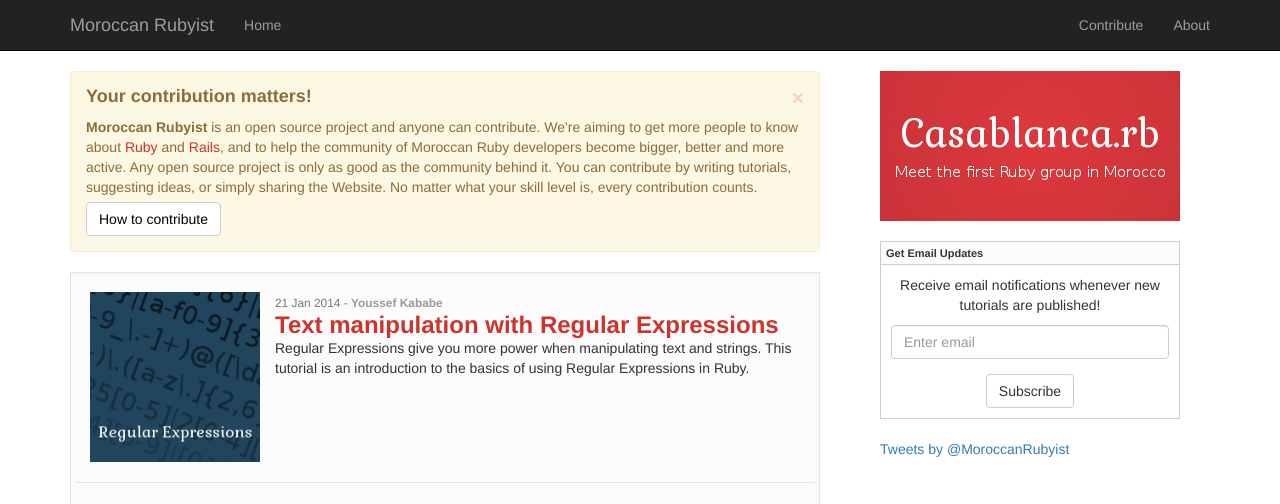
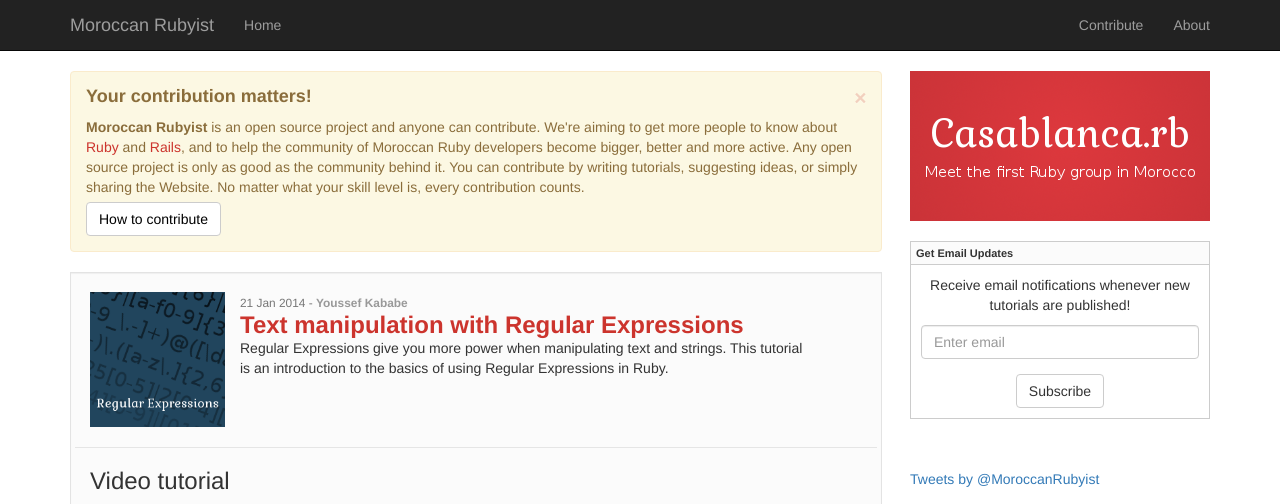
Before and after one commit to MoroccanRubyist/moroccanrubyist.github.io, a Jekyll site: the page built from _posts/2014-01-21-text-manipulation-with-regular-expressions.markdown, in a window 1280 px wide and 1400 px high. Shown: the top 504 px of the window. Built offline with Jekyll 4.4.1, drawn with Linux system fonts in a browser that asks for light colours; nearby versions of some CDN libraries; Markdown is read by kramdown in place of the engine named in the settings; comment, search, counter and statistics services are not loaded; grey boxes are pictures that could not be loaded.

Commit message:
Adjust layout

```diff
--- a/_layouts/default.html
+++ b/_layouts/default.html
@@ -43,9 +43,9 @@
         <meta property="fb:admins" content="1390697976"/>
         <meta name="viewport" content="width=device-width, initial-scale=1.0">
 
+        <link href="//netdna.bootstrapcdn.com/bootstrap/3.0.3/css/bootstrap.min.css" rel="stylesheet">
         <!-- Custom CSS -->
         <link rel="stylesheet" href="/css/main.css">
-        <link href="//netdna.bootstrapcdn.com/bootstrap/3.0.3/css/bootstrap.min.css" rel="stylesheet">
         <link rel="stylesheet" href="//yandex.st/highlightjs/8.0/styles/monokai_sublime.min.css">
         <!--[if lt IE 9]>
         <script src="http://html5shim.googlecode.com/svn/trunk/html5.js"></script>
--- a/css/main.css
+++ b/css/main.css
@@ -3,28 +3,29 @@
 }
 
 .jumbotron {
-  background: #EBEBE4 url(/images/ruby.png) 50% 50% !important;
+  background: #EBEBE4 url(/images/ruby.png) 50% 50%;
   border-bottom:  1px solid #ccc;
   border-top:  1px solid #ccc;
   text-align: center;
-  margin-bottom: 0 !important;
+  margin-bottom: 0;
 }
 
 .well {
-  border-radius: 0 !important;
-  background-color: #fbfbfb !important;
+  border-radius: 0;
+  background-color: #fbfbfb;
 }
 
 .jumbotron a {
-  color: #CC342D !important;
+  color: #CC342D;
 }
 
 .jumbotron h1 {
-  color: #CC342D !important;
+  color: #CC342D;
 }
 
 .page .post-thumbnail {
   padding-right: 0;
+  width: 150px;
 }
 
 .page .post-thumbnail img {
@@ -53,21 +54,7 @@
 }
 
 .page .fb-like {
-  margin: 5px 0 0;
-}
-
-.fb-comments,
-.fb-comments iframe[style],
-.fb-like,
-.fb-like iframe[style] {
-  width: 100% !important;
-}
-
-.fb-comments span,
-.fb-comments iframe span[style],
-.fb-like span,
-.fb-like iframe span[style] {
-  width: 100% !important;
+  margin: 5px 0 5px;
 }
 
 .site {
@@ -85,6 +72,12 @@
 
 .pages-container {
   padding-top: 20px;
+}
+
+@media (min-width: 1200px) {
+  .container .main {
+    width: 72%;
+  }
 }
 
 .container .main a {
@@ -105,8 +98,8 @@
 .pagination>.active>span:hover,
 .pagination>.active>a:focus,
 .pagination>.active>span:focus {
-  background-color: #CC342D !important;
-  border-color: #CC342D !important;
+  background-color: #CC342D;
+  border-color: #CC342D;
 }
 
 .paginator {
@@ -114,7 +107,7 @@
 }
 
 .pagination {
-  margin: 0 auto !important;
+  margin: 0 auto;
 }
 
 .footer {
@@ -149,7 +142,7 @@
 }
 
 body {
-  background-color: #333 !important;
+  background-color: #333;
 }
 
 .video-container {
@@ -169,8 +162,15 @@
     height: 100%;
 }
 
+.sidebar {
+  width: 315px;
+  float: right;
+  padding-left: 0;
+}
+
 .sidebar > div {
-  margin: 0 auto 20px !important;
+  margin-bottom: 20px;
+  float: right;
   width: 300px;
 }
 
@@ -193,11 +193,11 @@
 }
 
 pre {
-  padding: 0 !important;
-  border: none !important;
-  border-radius: 0 !important;
+  padding: 0;
+  border: none;
+  border-radius: 0;
   overflow: auto;
-  word-break: keep-all !important;
+  word-break: keep-all;
 }
 
 pre code {
```
